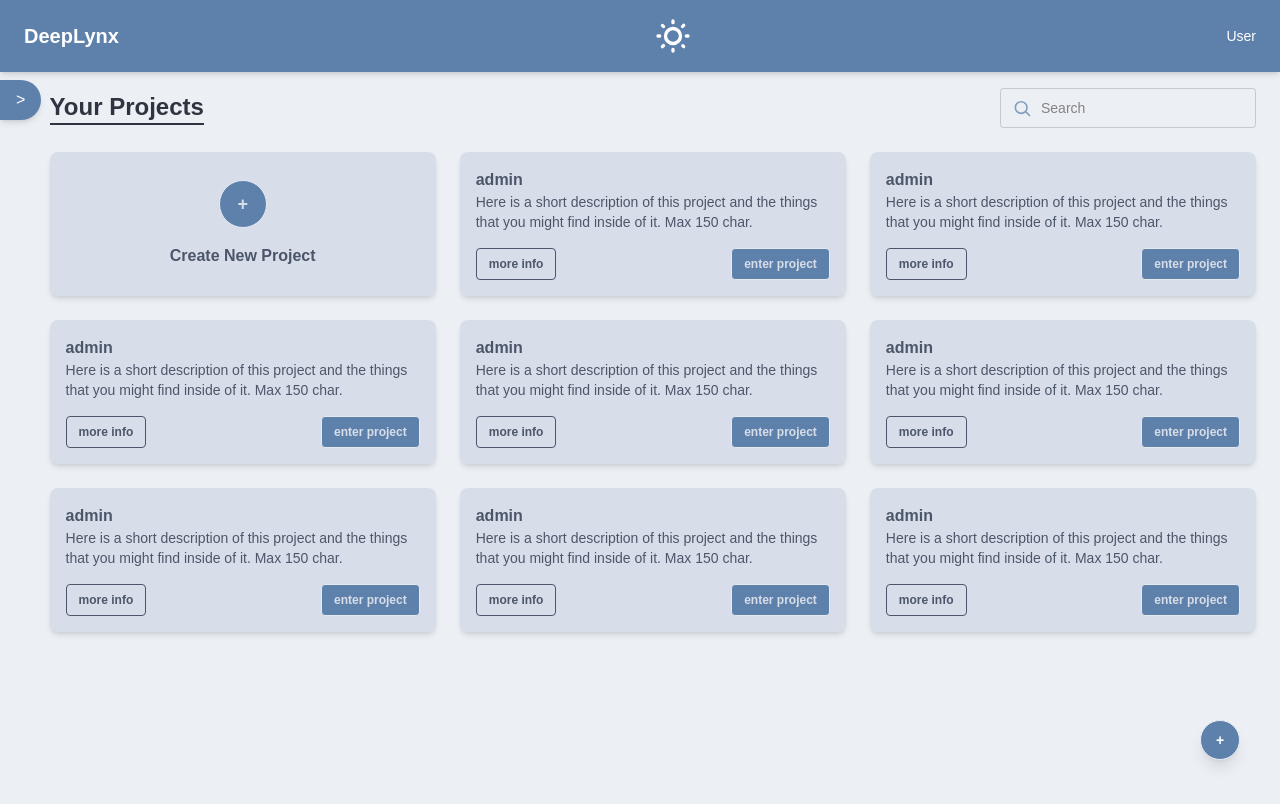
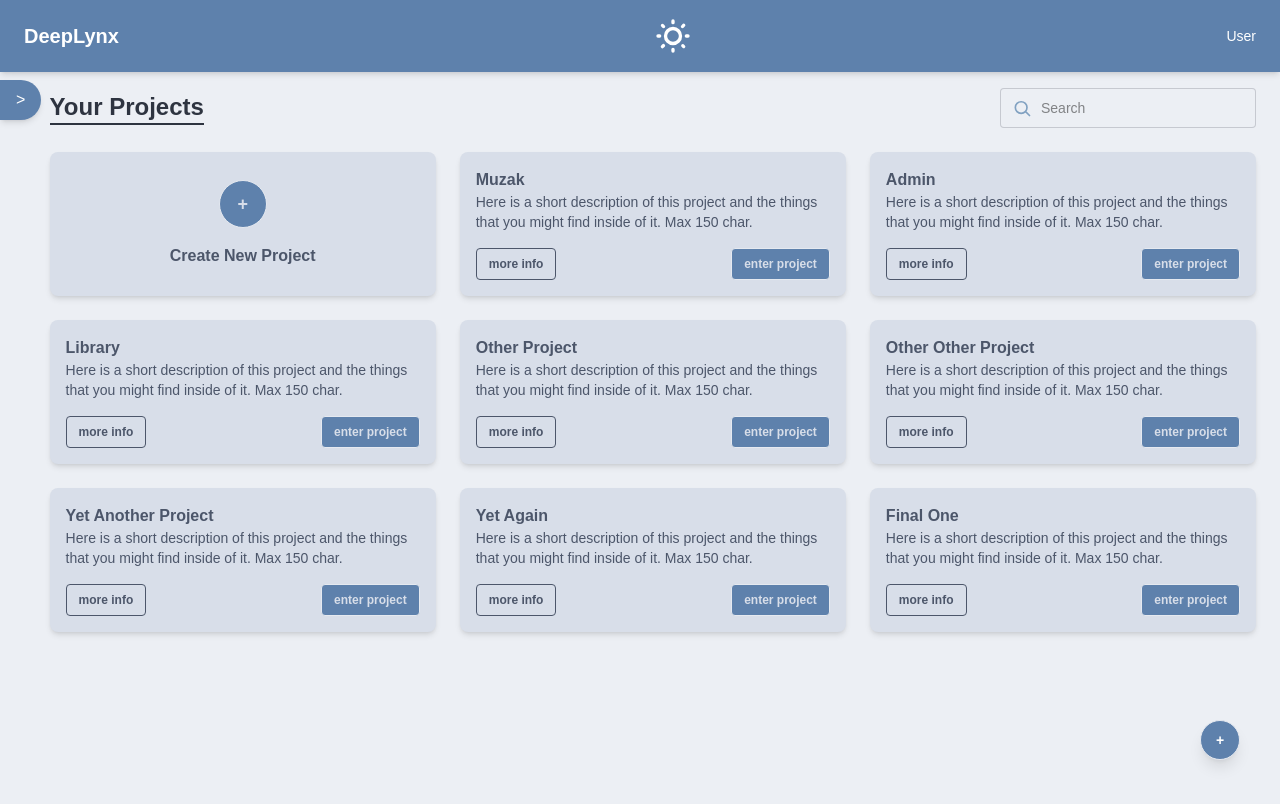
Before and after one commit to CantBeSubh/DeepLynx, a Next.js app in the folder UI/deeplynx-v3/: page /pages/projects in a window 1280 px wide. Shown: the top 804 px of the page. Built offline with nearby package versions, Linux system fonts and the light colour scheme.

Commit message:
save initial setup for project detail view

```diff
--- a/UI/deeplynx-v3/src/app/pages/projects/[project_id]/page.tsx
+++ b/UI/deeplynx-v3/src/app/pages/projects/[project_id]/page.tsx
@@ -1,21 +1,24 @@
 'use client'
 
 import { useParams } from 'next/navigation'
-import SideMenu from "@/app/components/SideMenu";
+import Sidebar from "@/app/components/SideMenu";
+import { useState } from "react";
 
 export default function ProjectDetailPage() {
-  const { projectId } = useParams()
+  const { projectId } = useParams();
+  const [isSidebarOpen, setIsSidebarOpen] = useState(false);
 
   return (
     <div className="flex min-h-screen bg-base-100 text-base-content">
-      {/* Sidebar */}
-      <SideMenu />
+      <Sidebar />
 
+      {/* Main content wrapper */}
+      <div className={`ml-64 flex-grow p-6 transition-margin duration-300`}>
         {/* Main content */}
-      <div className="flex-grow p-6 ml-[32%]">
+        <div className="w-full mx-auto">
           {/* Header */}
           <div className="flex justify-between items-center mb-4">
-          <h1 className="text-2xl font-bold">Container Dashboard</h1>
+            <h1 className="text-2xl font-bold">Project Dashboard</h1>
             <div className="text-right">
               <p className="mb-1">{projectId}</p>
               <button className="btn btn-outline btn-sm">Manage Dashboard</button>
@@ -24,7 +27,7 @@ export default function ProjectDetailPage() {
 
           {/* Project Overview Card */}
           <div className="bg-white shadow rounded p-6 mb-8">
-          <h2 className="text-lg font-semibold mb-2">DeepLynx Container Overview</h2>
+            <h2 className="text-lg font-semibold mb-2">DeepLynx Project Overview</h2>
             <div className="h-32 border border-dashed rounded flex items-center justify-center text-gray-400">
               Overview content goes here
             </div>
@@ -35,19 +38,25 @@ export default function ProjectDetailPage() {
             <h2 className="text-lg font-semibold mb-4">Your Data</h2>
             <div className="grid grid-cols-3 gap-4">
               {/* File Viewer */}
-            <div className="bg-white p-4 rounded shadow">
+              <div className="bg-white p-4 rounded shadow flex flex-col">
                 <h3 className="font-semibold mb-2">File Viewer</h3>
+                <div className="flex-grow">
+                  {/* Other content can go here */}
+                </div>
                 <button className="btn btn-primary btn-sm w-full">Go to viewer</button>
               </div>
 
               {/* Model Viewer */}
-            <div className="bg-white p-4 rounded shadow">
+              <div className="bg-white p-4 rounded shadow flex flex-col">
                 <h3 className="font-semibold mb-2">2D/3D Model Viewer</h3>
+                <div className="flex-grow">
+                  {/* Other content can go here */}
+                </div>
                 <button className="btn btn-primary btn-sm w-full">Go to Viewer</button>
               </div>
 
               {/* Data Viewer */}
-            <div className="bg-white p-4 rounded shadow">
+              <div className="bg-white p-4 rounded shadow flex flex-col">
                 <div className="flex justify-between mb-2">
                   <div>
                     <h3 className="font-semibold">Data Viewer</h3>
@@ -58,7 +67,10 @@ export default function ProjectDetailPage() {
                     Snapshot of graph
                   </div>
                 </div>
-              <button className="btn btn-primary btn-sm w-full">Go to Data Viewer</button>
+                <div className="flex-grow">
+                  {/* Other content can go here */}
+                </div>
+                <button className="btn btn-primary btn-sm mt-4">Go to Data Viewer</button>
               </div>
             </div>
           </div>
@@ -66,5 +78,6 @@ export default function ProjectDetailPage() {
           {/* Optional: Data Management section, etc */}
         </div>
       </div>
+    </div>
   )
 }
--- a/UI/deeplynx-v3/src/app/pages/projects/page.tsx
+++ b/UI/deeplynx-v3/src/app/pages/projects/page.tsx
@@ -2,8 +2,10 @@
 import React, { useState } from "react";
 import Sidebar from "./Sidebar";
 import CreateProject from "./CreateProjectsWidget";
+import { useRouter } from 'next/navigation'
 
 export default function Projects() {
+  const router = useRouter()
   const [isModalOpen, setIsModalOpen] = useState(false);
   const openModal = () => setIsModalOpen(true);
   const closeModal = () => setIsModalOpen(false);
@@ -14,6 +16,50 @@ export default function Projects() {
     setIsSidebarOpen(!isSidebarOpen);
   };
   // ---------- Sidebar toggel effects ends ----------
+
+  /* Added sample data to pass to project detail */
+  const sampleProjectData = [
+    {
+      name: "Muzak",
+      id: "56231",
+      description: "Here is a short description of this project and the things that you might find inside of it. Max 150 char."
+    },
+    {
+      name: "Admin",
+      id: "87122",
+      description: "Here is a short description of this project and the things that you might find inside of it. Max 150 char."
+    },
+    {
+      name: "Library",
+      id: "34903",
+      description: "Here is a short description of this project and the things that you might find inside of it. Max 150 char."
+    },
+    {
+      name: "Other Project",
+      id: "22014",
+      description: "Here is a short description of this project and the things that you might find inside of it. Max 150 char."
+    },
+    {
+      name: "Other Other Project",
+      id: "45375",
+      description: "Here is a short description of this project and the things that you might find inside of it. Max 150 char."
+    },
+    {
+      name: "Yet Another Project",
+      id: "63456",
+      description: "Here is a short description of this project and the things that you might find inside of it. Max 150 char."
+    },
+    {
+      name: "Yet Again",
+      id: "78897",
+      description: "Here is a short description of this project and the things that you might find inside of it. Max 150 char."
+    },
+    {
+      name: "Final One",
+      id: "91238",
+      description: "Here is a short description of this project and the things that you might find inside of it. Max 150 char."
+    }]
+
 
   // TODO: When page gets smaller, change the grid layout of the cards to keep formatting
   return (
@@ -67,22 +113,20 @@ export default function Projects() {
               </p>
             </div>
 
-            {/* Example Project Cards */}
-            {Array.from({ length: 8 }).map((_, index) => (
+            {sampleProjectData.map((project, index) => (
               <div
                 key={index}
                 className="card bg-neutral-content shadow-md p-4"
               >
-                <h3 className="font-bold text-neutral">admin</h3>
+                <h3 className="font-bold text-neutral">{project.name}</h3>
                 <p className="text-sm text-neutral">
-                  Here is a short description of this project and the things
-                  that you might find inside of it. Max 150 char.
+                  {project.description}
                 </p>
                 <div className="mt-4 flex justify-between">
                   <button className="btn btn-outline btn-sm text-neutral">
                     more info
                   </button>
-                  <button className="btn bg-primary btn-sm text-neutral-content">
+                  <button className="btn bg-primary btn-sm text-neutral-content" onClick={() => router.push(`/pages/projects/${project.id}`)}>
                     enter project
                   </button>
                 </div>
```
Lines whose indentation alone changed are shown as unchanged.
